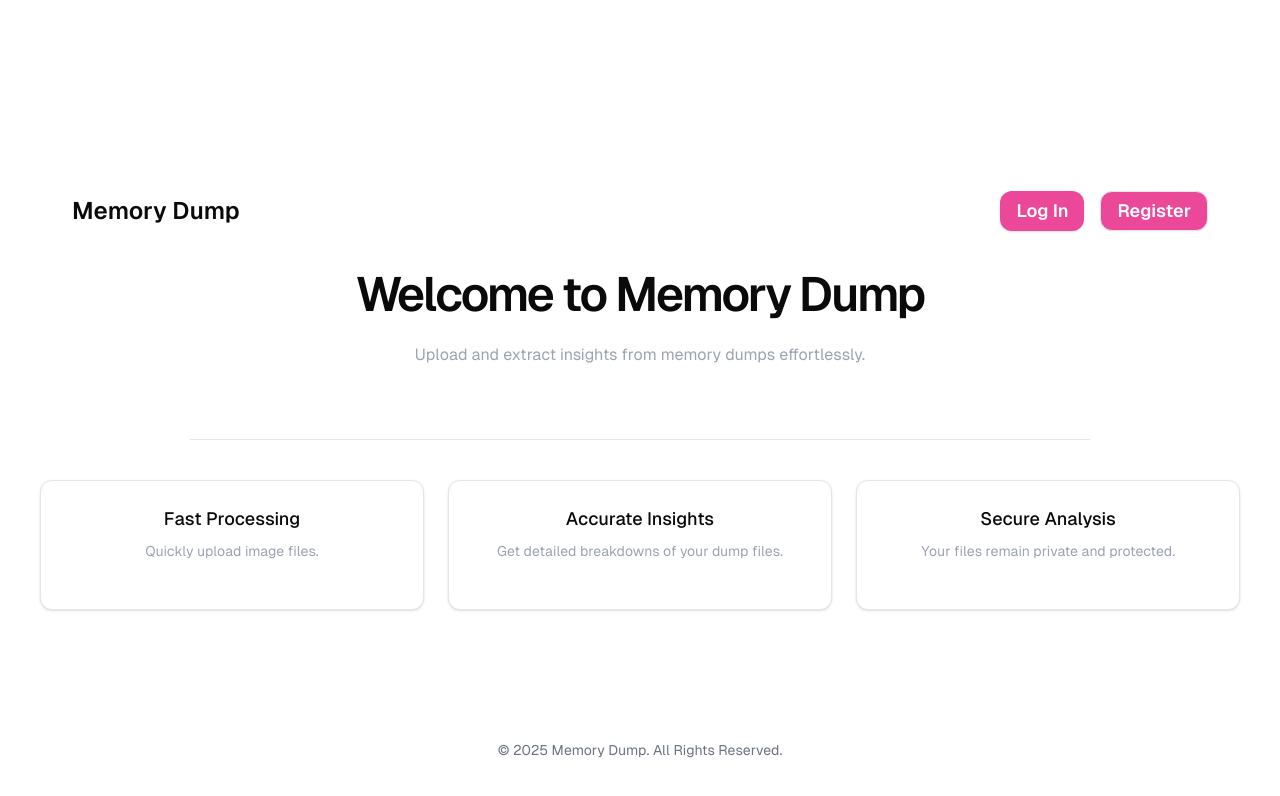
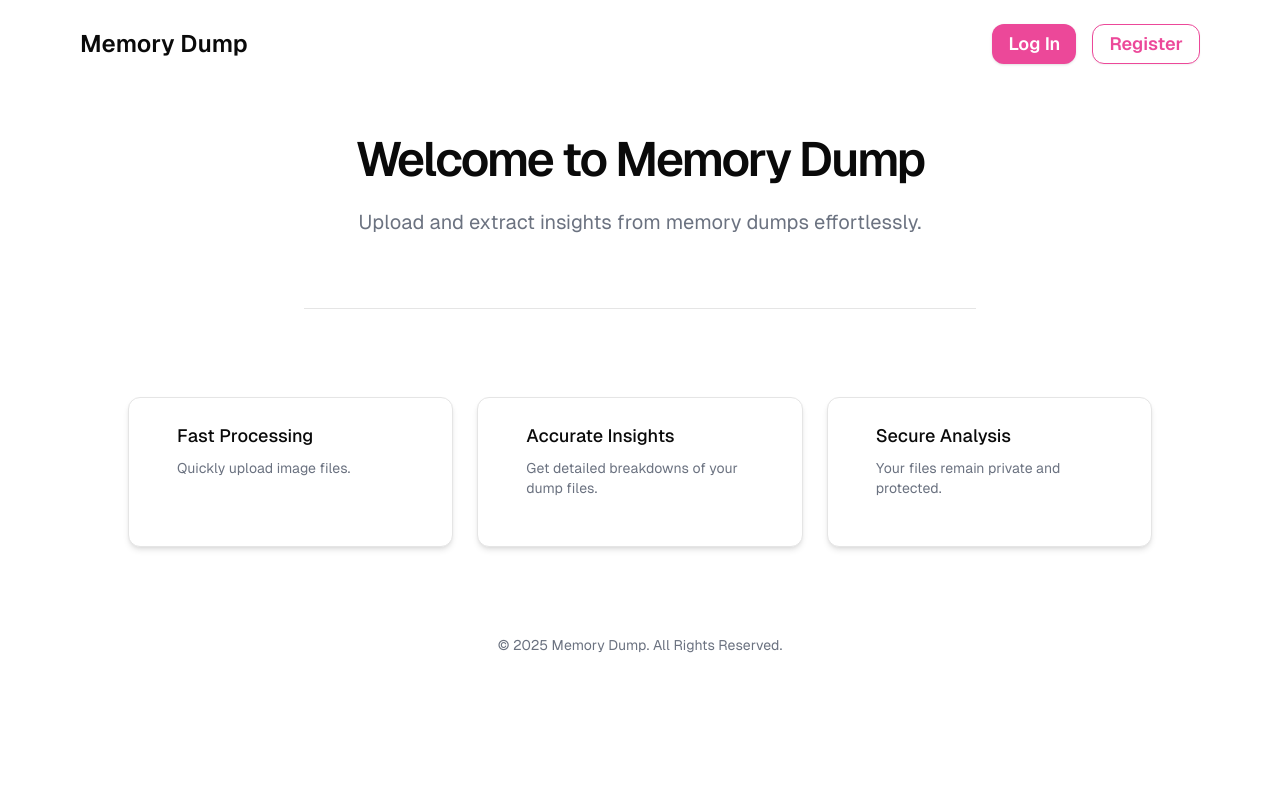
Before and after one commit to develpsInc/memory-dump, a Next.js app: page / in a window 1280 px wide. Shown: the top 796 px of the page. Built offline with nearby package versions, Linux system fonts and the light colour scheme.

Commit message:
mod: redesign landing page

```diff
--- a/components/landing-page.tsx
+++ b/components/landing-page.tsx
@@ -1,12 +1,3 @@
-/*
-original author : Amon K. Daniel
-Last updated by: Amon K. Daniel
-date : 02/10/2025
-
-description :  entry point of landing page of the memory dump
-
-*/
-
 import { Card, CardContent } from "@/components/ui/card";
 import { Separator } from "@/components/ui/separator";
 import Link from "next/link";
@@ -14,70 +5,45 @@ import { Button } from "./ui/button";
 
 export default function LandingPage() {
   return (
-    <div className="flex flex-col items-center px-4 ">
+    <div className="flex flex-col items-center px-6 md:px-12 lg:px-20 w-full min-h-screen">
       {/* Navbar */}
-      <nav className="w-full flex justify-between items-center px-8 mb-10">
+      <nav className="w-full flex justify-between items-center py-6">
         <h1 className="text-2xl font-semibold">Memory Dump</h1>
         <div className="flex gap-4">
-          {/* <Link
-            href={"/login"}
+          <Button
+            asChild
+            variant="default"
+            size="lg"
             className="bg-pink-500 hover:bg-pink-400 text-white font-semibold px-4 py-2 text-lg rounded-xl"
           >
-            Log In
-          </Link>
-          <Link
-            href={"/register"}
-            className="bg-pink-500 hover:bg-pink-400 text-white rounded-xl font-semibold px-4 py-2 text-lg"
-          >
-            Sign Up
-          </Link> */}
-
-          <Button
-            asChild
-            variant={"default"}
-            size={"lg"}
-            className="bg-pink-500 hover:bg-pink-400 text-white font-semibold px-4 py-2 text-lg rounded-xl"
-          >
-            <Link
-              href={"/login"}
-              className="bg-pink-500 hover:bg-pink-400 text-white font-semibold px-4 py-2 text-lg rounded-xl"
-            >
-              Log In
-            </Link>
+            <Link href="/login">Log In</Link>
           </Button>
           <Button
             asChild
-            variant={"outline"}
-            size={"lg"}
-            className="bg-pink-500 hover:bg-pink-400 text-white font-semibold px-4 py-2 text-lg rounded-xl"
+            variant="outline"
+            size="lg"
+            className="border-pink-500 text-pink-500 hover:bg-pink-500 hover:text-white font-semibold px-4 py-2 text-lg rounded-xl"
           >
-            <Link
-              href={"/register"}
-              className="bg-pink-500 hover:bg-pink-400 text-white font-semibold px-4 py-2 text-lg rounded-xl"
-            >
-              Register
-            </Link>
+            <Link href="/register">Register</Link>
           </Button>
         </div>
       </nav>
 
       {/* Hero Section */}
-      <section className="flex flex-col justify-center items-center ">
-        <h2 className="text-5xl font-semibold mb-6 tracking-tighter">
+      <section className="flex flex-col justify-center items-center text-center max-w-3xl w-full py-12">
+        <h2 className="text-4xl md:text-5xl font-semibold mb-6 tracking-tighter">
           Welcome to Memory Dump
         </h2>
-        <p className="text-gray-400 mb-8">
+        <p className="text-gray-500 text-lg md:text-xl mb-8">
           Upload and extract insights from memory dumps effortlessly.
         </p>
-        <Separator className="my-10 w-3/4 mx-auto" />
+        <Separator className="my-10 w-full max-w-2xl mx-auto" />
+      </section>
 
       {/* Features Section */}
-        <div className="grid md:grid-cols-3 gap-6 text-center">
+      <section className="grid grid-cols-1 md:grid-cols-3 gap-6 w-full max-w-5xl pb-16">
         {[
-            {
-              title: "Fast Processing",
-              desc: "Quickly upload image files.",
-            },
+          { title: "Fast Processing", desc: "Quickly upload image files." },
           {
             title: "Accurate Insights",
             desc: "Get detailed breakdowns of your dump files.",
@@ -87,18 +53,20 @@ export default function LandingPage() {
             desc: "Your files remain private and protected.",
           },
         ].map((feature, index) => (
-            <Card key={index} className="p-6 rounded-xl shadow">
+          <Card
+            key={index}
+            className="p-6 rounded-xl shadow-md"
+          >
             <CardContent>
               <h3 className="text-lg font-medium mb-2">{feature.title}</h3>
-                <p className="text-gray-400 text-sm">{feature.desc}</p>
+              <p className="text-gray-500 text-sm">{feature.desc}</p>
             </CardContent>
           </Card>
         ))}
-        </div>
       </section>
 
       {/* Footer */}
-      <footer className="py-6 text-center text-gray-500 text-sm absolute bottom-4">
+      <footer className="w-full text-center text-gray-500 text-sm py-6">
         &copy; 2025 Memory Dump. All Rights Reserved.
       </footer>
     </div>
```
Lines whose indentation alone changed are shown as unchanged.
